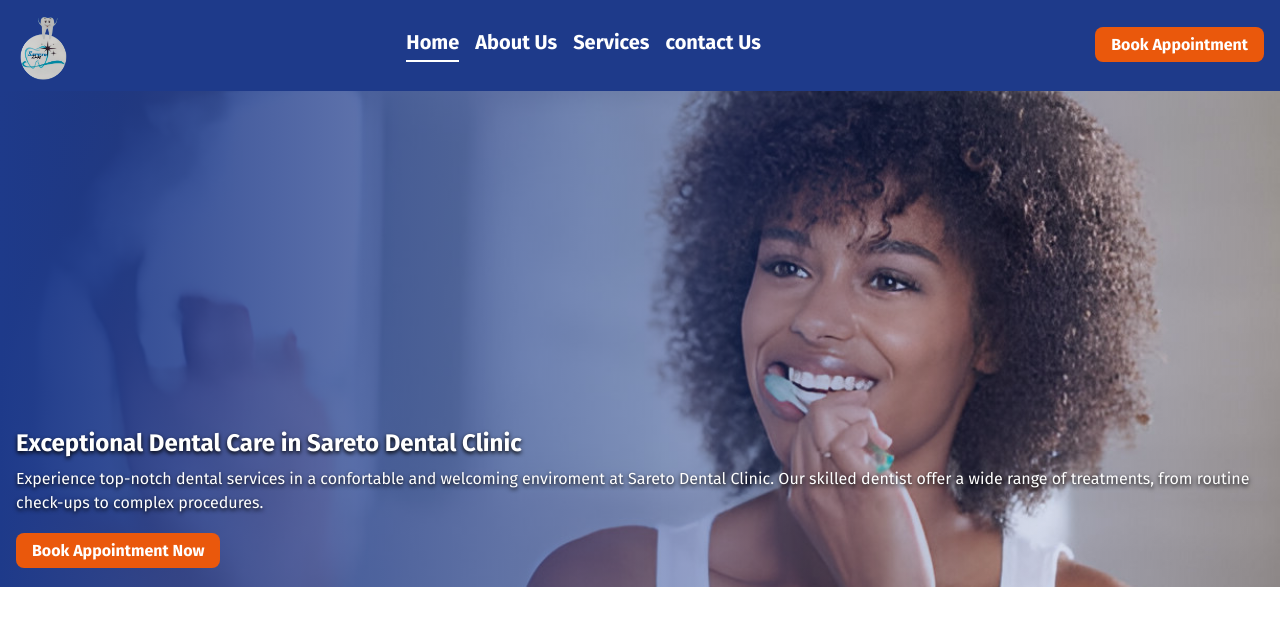
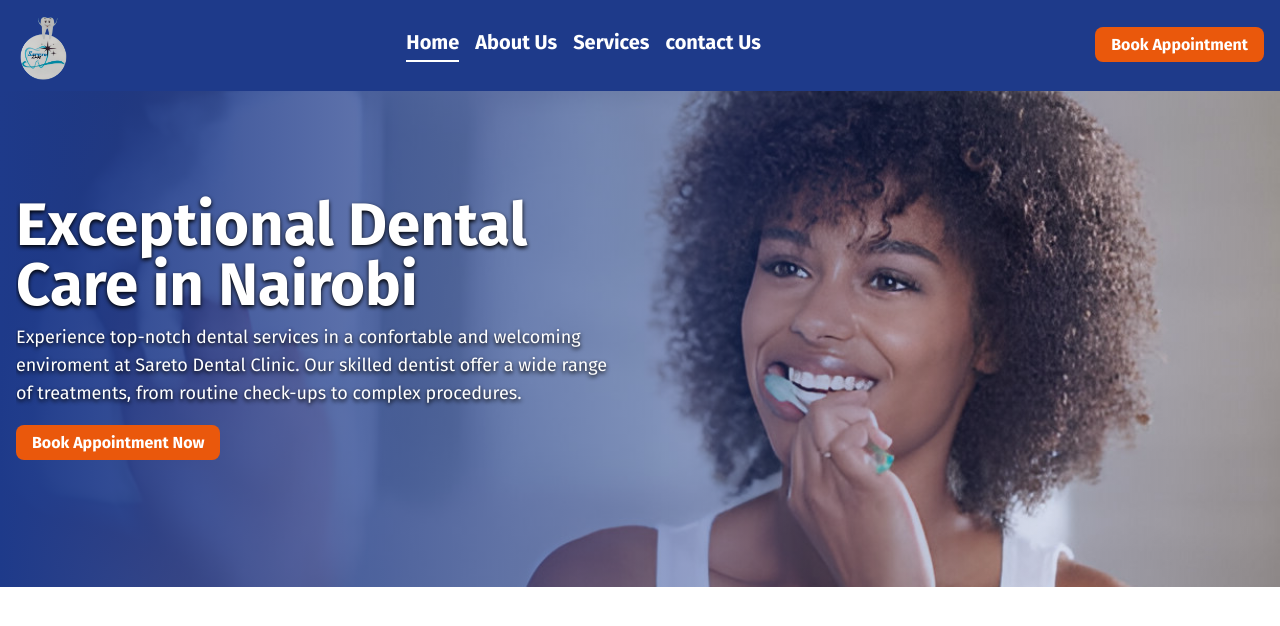
Before and after one commit to saretoduncan/sareto_dental_clinic, a React (Vite) app: page / in a window 1280 px wide. Shown: the top 626 px of the page. Built offline with nearby package versions, Linux system fonts and the light colour scheme.

Commit message:
complete hero section

```diff
--- a/package.json
+++ b/package.json
@@ -13,6 +13,7 @@
     "react": "^18.3.1",
     "react-dom": "^18.3.1",
     "react-icons": "^5.3.0",
+    "react-intersection-observer": "^9.13.1",
     "react-router-dom": "^6.26.2",
     "react-slick": "^0.30.2"
   },
--- a/src/pages/homePage/HeroSection.tsx
+++ b/src/pages/homePage/HeroSection.tsx
@@ -1,6 +1,7 @@
 import dental_checkup_bg from "../../assets/brashing_teeth.webp";
 import SecondaryLinkButton from "../../components/Buttons/SecondaryLinkButton";
 import { NavLinksData } from "../../data/navigationBarData";
+import AnimateToTop from "../../wrappers/animation/AnimateToTop";
 const HeroSection = () => {
   return (
     <>
@@ -9,24 +10,31 @@ const HeroSection = () => {
           className="bg-cover bg-center bg-no-repeat h-[400px] lg:h-[500px]  3xl:h-[800px] text-white  "
           style={{ backgroundImage: "url('" + dental_checkup_bg + "')" }}
         >
-          <div className="h-full w-full bg-gradient-to-r from-blue-900 to-[rgb(0, 0, 128, 0.5)] px-4 flex flex-col justify-end pb-6 space-y-6 ">
-            <section className="space-y-2">
-              <h1 className="text-2xl font-bold text-shadow shadow-black ">
-                Exceptional Dental Care in Sareto Dental Clinic
+          <div className="h-full w-full bg-gradient-to-r from-blue-900 to-[rgb(0, 0, 128, 0.5)] px-4   pb-6 ">
+            <div className="h-full w-full flex flex-col justify-center space-y-6  2xl:w-[1280px] 2xl:mx-auto overflow-hidden">
+              <AnimateToTop>
+                <section className="space-y-2 lg:w-[600px]">
+                  <h1 className="text-2xl font-bold text-shadow shadow-black lg:text-6xl">
+                    Exceptional Dental Care in Nairobi
                   </h1>
-              <p className="text-shadow  shadow-black">
+                  <p className="text-shadow  shadow-black lg:text-lg">
                     Experience top-notch dental services in a confortable and
                     welcoming enviroment at Sareto Dental Clinic. Our skilled
-                dentist offer a wide range of treatments, from routine check-ups
-                to complex procedures.
+                    dentist offer a wide range of treatments, from routine
+                    check-ups to complex procedures.
                   </p>
                 </section>
+              </AnimateToTop>
+
               <section>
+                <AnimateToTop>
                   <SecondaryLinkButton
                     link={NavLinksData.contactPage.to}
                     linkName="Book Appointment Now"
                   />
+                </AnimateToTop>
               </section>
+            </div>
           </div>
         </div>
       </div>
--- /dev/null
+++ b/src/types/commonTypes.ts
@@ -0,0 +1,5 @@
+import { ReactNode } from "react"
+
+export type TAnimateWrapper={
+    children: ReactNode
+}
--- /dev/null
+++ b/src/wrappers/animation/AnimateToBottom.tsx
@@ -0,0 +1,21 @@
+import { useInView } from "react-intersection-observer";
+import { TAnimateWrapper } from "../../types/commonTypes";
+
+const AnimateToBottom: React.FC<TAnimateWrapper> = ({ children }) => {
+  const { ref, inView } = useInView({
+    triggerOnce: true,
+    threshold: 0.1,
+  });
+  return (
+    <div
+      ref={ref}
+      className={`${
+        inView ? "translate-y-0 opacity-100" : "translate-y-[-100] opacity-0"
+      } transition-all duration-1000 ease-in-out `}
+    >
+      {children}
+    </div>
+  );
+};
+
+export default AnimateToBottom;
--- /dev/null
+++ b/src/wrappers/animation/AnimateToTop.tsx
@@ -0,0 +1,20 @@
+import { useInView } from "react-intersection-observer";
+import { TAnimateWrapper } from "../../types/commonTypes";
+const AnimateToTop: React.FC<TAnimateWrapper> = ({ children }) => {
+  const { ref, inView } = useInView({
+    triggerOnce: true,
+    threshold: 0.1,
+  });
+  return (
+    <div
+      ref={ref}
+      className={`${
+        inView ? "translate-y-0 opacity-100" : "translate-y-20 opacity-0"
+      } transition-all duration-1000 ease-in-out `}
+    >
+      {children}
+    </div>
+  );
+};
+
+export default AnimateToTop;
```
Also changed, not shown: 1 other file (tests, documents, lock files or other folders). Lines whose indentation alone changed are shown as unchanged.
